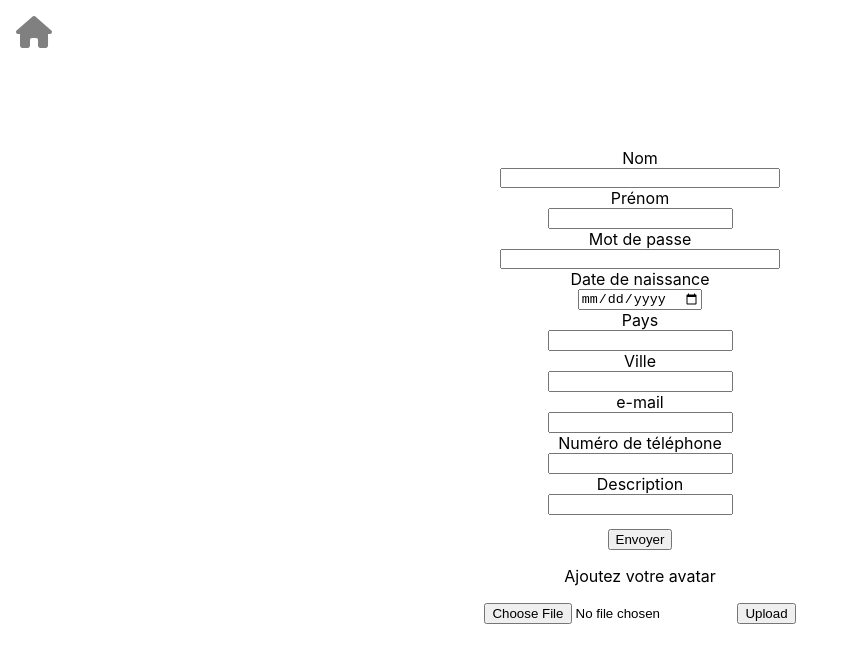
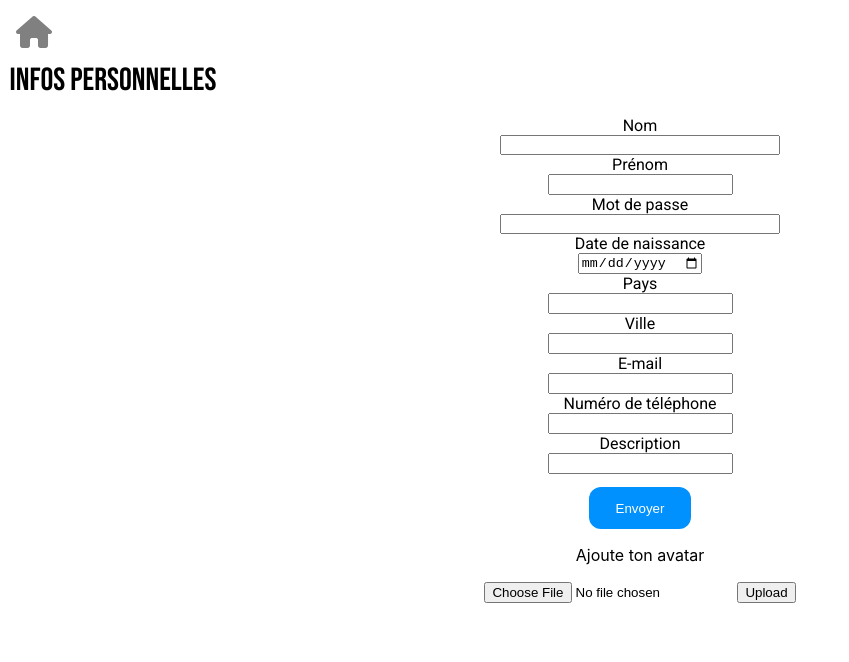
Before and after one commit to WildCodeSchool/reims-0919-js-tuk-tuk-travel, a React (Create React App) app in the folder tuktuktravel/: page /formusers in a window 1280 px wide. Shown: the top 662 px of the page, without its empty margins (0-849 px from the left). Built offline with nearby package versions, Linux system fonts and the light colour scheme.

Commit message:
Continue add style

```diff
--- a/tuktuktravel/src/App.css
+++ b/tuktuktravel/src/App.css
@@ -25,21 +25,6 @@
 
 
 /* ------------------------------------------------------------------------------- HOME ------------------------------------------------------------------------------------- */
-
-.input-file {
-  display: none;
-}
-
-#lastname ,#password{
-font-family: 'Font Awesome\ 5 Free','Roboto';
-font-weight: 900;
-content: '\f30c';
-}
-
-.upload-file {
-display: flex;
-flex-direction: column;
-}
 
 .firstpage{
   background: white;
@@ -113,13 +98,36 @@ flex-direction: column;
 
 /* --------------------------------------------------------------------------- FORM USER ------------------------------------------------------------------------------------ */
 
+.title-form-user{
+  font-family: 'Bebas Neue', cursive;
+  font-size: 2em;
+  display: flex;
+  margin-top: 0.4em;
+  margin-left: 0.3em;
+
+}
+
 .add-user {
+
   display: flex;
   flex-direction: column;
   align-items: center;
-  margin-top: 100px;
+  margin-top: 1em;
 }
 
+.send-form-users{
+  border:none;
+  padding: 1em 2em 1em 2em;
+  border-radius:12px;
+  margin: 1em 1em 0em 1em;
+  background: rgb(0, 145, 255);
+  color:#fff;
+  text-decoration: none;
+}
+
+.add-user > label{
+  font-family: 'Roboto', sans-serif;
+}
 /* --------------------------------------------------------------------------- TRAVEL FORM --------------------------------------------------------------------------------- */
 
 .add-travel {
@@ -177,6 +185,19 @@ flex-direction: column;
   margin-top: 10em;
 }
 
+
+#lastname ,#password{
+  font-family: 'Font Awesome\ 5 Free','Roboto';
+  font-weight: 900;
+  content: '\f30c';
+  }
+
+.upload-file {
+  display: flex;
+  flex-direction: column;
+  }
+
+
 .submit-button{
   margin-top: 1.7em;
 }
--- a/tuktuktravel/src/components/FormUsers.js
+++ b/tuktuktravel/src/components/FormUsers.js
@@ -41,7 +41,8 @@ class FormUsers extends Component {
 
   render(){
     return(
-      <div >
+      <div className='form-users'>
+        <div className="title-form-user">INFOS PERSONNELLES</div>
         <form className='add-user' onSubmit={this.submit} >
           <label htmlFor="lastname">Nom</label>
           <input type="text" id="lastname" onChange={this.change} />
@@ -55,7 +56,7 @@ class FormUsers extends Component {
           <input type="text" id="country" onChange={this.change} />
           <label htmlFor="city">Ville</label>
           <input type="text" id="city" onChange={this.change} />
-          <label htmlFor="email">e-mail</label>
+          <label htmlFor="email">E-mail</label>
           <input type="text" id="email" onChange={this.change} />
           <label htmlFor="phone_number">Numéro de téléphone</label>
           <input type="text" id="phone_number" onChange={this.change} />
--- a/tuktuktravel/src/components/UploadFile.js
+++ b/tuktuktravel/src/components/UploadFile.js
@@ -36,7 +36,7 @@ class UploadFile extends React.Component {
   render() {
     return (
       <form onSubmit={this.onFormSubmit}>
-        <p>Ajoutez votre avatar</p>
+        <p>Ajoute ton avatar</p>
         <input type="file" name='file' className='avatar' onChange={this.onChange} />
         <button type="submit">Upload</button>
       </form>
```
Lines whose indentation alone changed are shown as unchanged.
